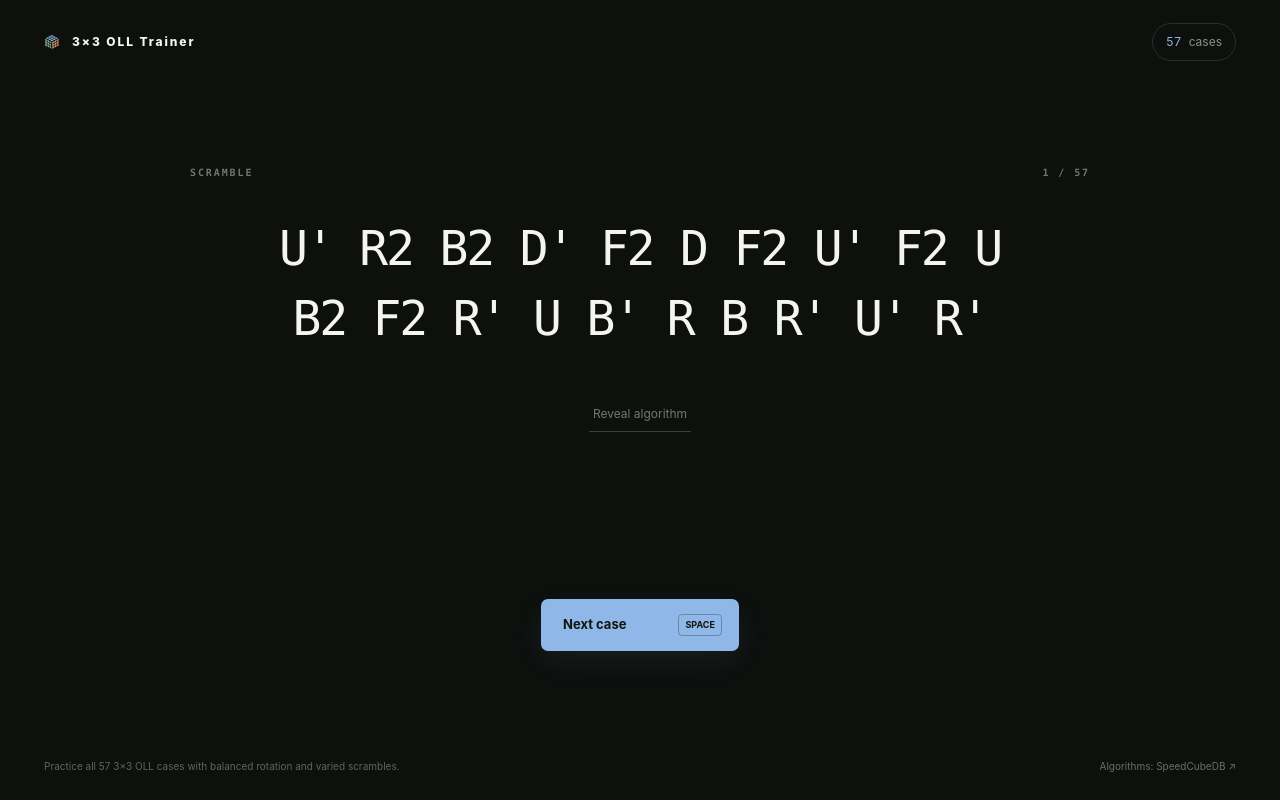
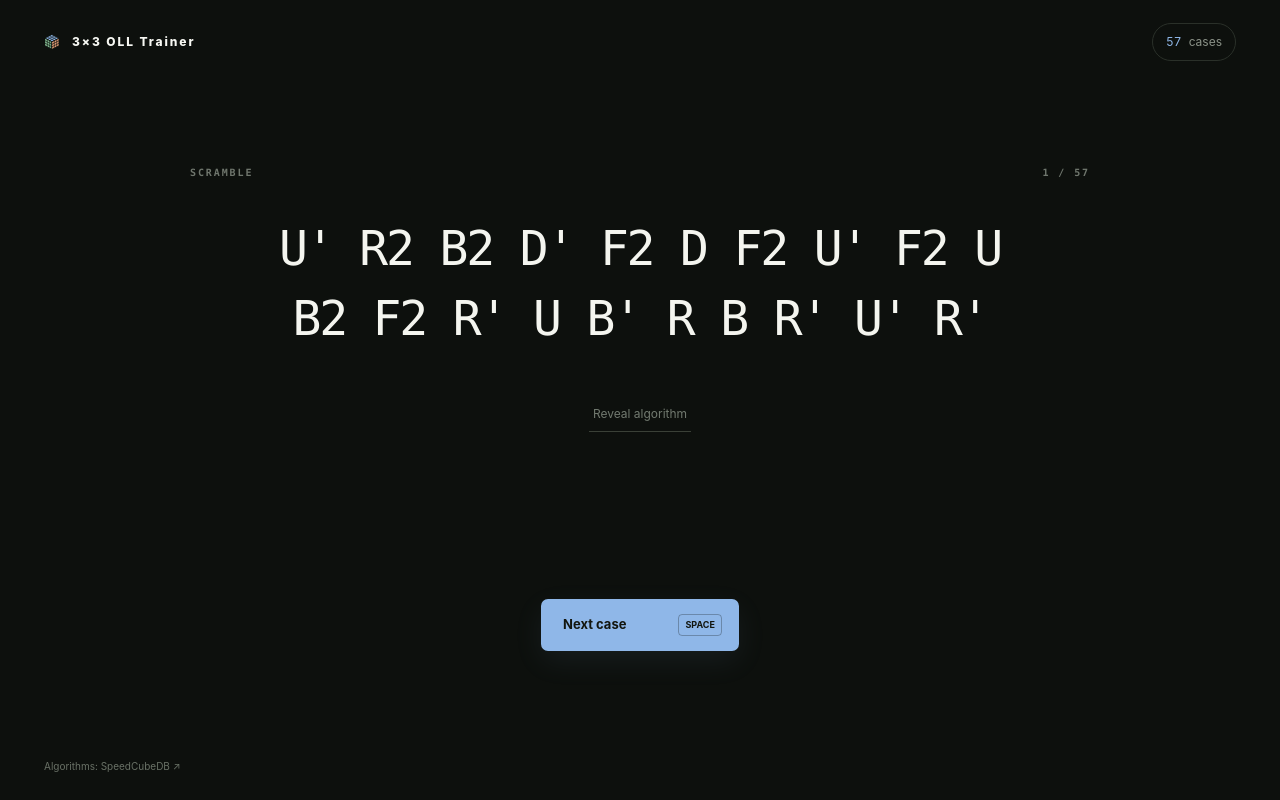
Before and after one commit to matt-dz/cubing, a SvelteKit app: page /oll-trainer in a window 1280 px wide. Built offline with nearby package versions, Linux system fonts and the light colour scheme.

Commit message:
refactor: remove description from oll trainer footer

```diff
--- a/src/routes/oll-trainer/+page.svelte
+++ b/src/routes/oll-trainer/+page.svelte
@@ -314,7 +314,6 @@
 	</section>
 
 	<footer>
-		<span>Practice all 57 3×3 OLL cases with balanced rotation and varied scrambles.</span>
 		<a href="https://speedcubedb.com/a/3x3/OLL" target="_blank" rel="noreferrer"
 			>Algorithms: SpeedCubeDB ↗</a
 		>
```
